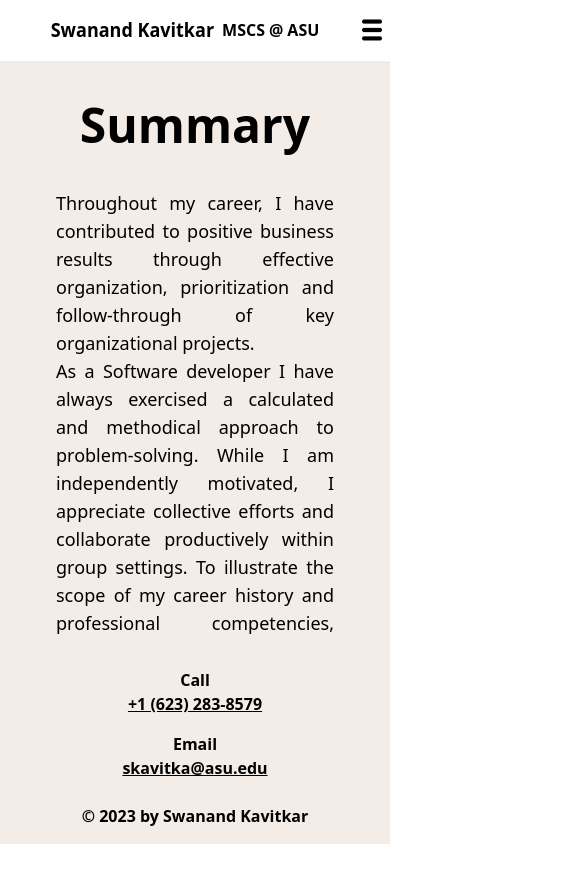
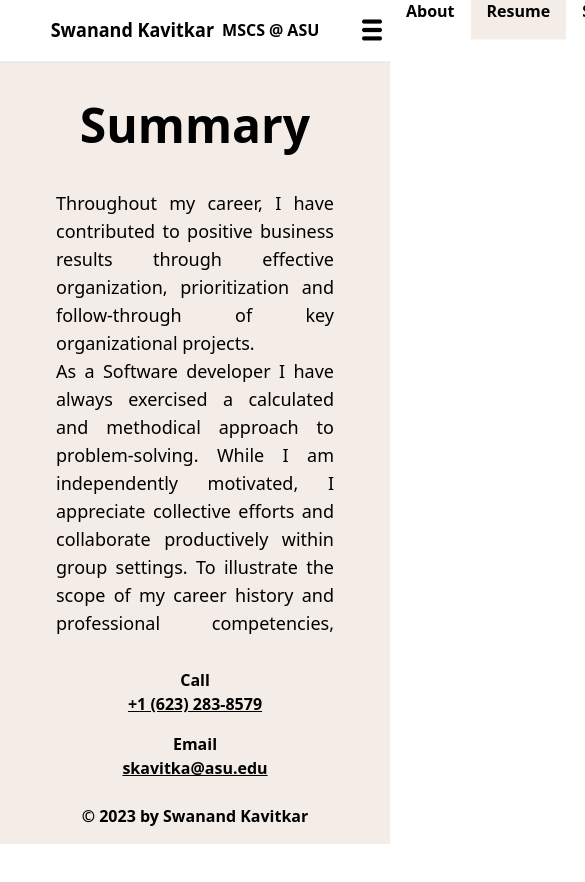
Before and after one commit to S-Threepio/S-Threepio.github.io, a React (Create React App) app: page /resume in a window 390 px wide. Shown: the top 882 px of the page, 585 px wide, since content can reach past the window. Before the commit the page ends 844 px from the top, so only its background shows below. Built offline with nearby package versions, Linux system fonts and the light colour scheme.

Commit message:
fixed animation

```diff
--- a/public/index.html
+++ b/public/index.html
@@ -26,7 +26,7 @@
     -->
     <title>React App</title>
   </head>
-  <body class="overflow-auto md:overflow-hidden">
+  <body class="overflow-auto overflow-x-hidden md:overflow-hidden">
     <noscript>You need to enable JavaScript to run this app.</noscript>
     <div id="root"></div>
     <!--
--- a/src/App.js
+++ b/src/App.js
@@ -1,8 +1,8 @@
 import React from "react";
 import Header from "./Header.js";
 import Footer from "./Footer.js";
-import About from "./components/About.js";
-import Resume from "./components/Resume.js";
+import About from "./components/Landing/About.js";
+import Resume from "./components/Resume/Resume.js";
 import Skills from "./components/Skills.js";
 import Projects from "./components/Projects.js";
 import Blogs from "./components/Blogs.js";
@@ -18,6 +18,7 @@ const App = () => {
         <Routes>
           <Route path="/" element={<About />} />
           <Route path="/resume" element={<Resume />} />
+          {/* <Route path="/skills" element={<Skills />} /> */}
         </Routes>
       </Router>
       <Footer />
--- a/src/Header.js
+++ b/src/Header.js
@@ -45,14 +45,18 @@ const Header = () => {
         <div>
           <ul
             className={`transition-transform duration-300 transform md:transform-none flex-col fixed top-0 left-0 w-screen h-screen z-50 items-stretch  bg-white text-center  md:static md:h-auto md:w-auto md:flex md:flex-row md:text-base
-            ${isMenuOpen ? "flex translate-x-0" : "translate-x-full hidden"}`}
+            ${isMenuOpen ? "flex translate-x-0" : "translate-x-full"}`}
           >
             {navLinks.map((link, index) => (
               <Link
                 to={link.url}
                 key={index}
                 className={`px-4 py-4 sm:py-2 transition duration-100 ease-out hover:bg-[#F4ECE6] md:hover:scale-105 cursor-pointer
-                ${window.location.pathname == link.url ? "bg-[#F4ECE6]" : ""}`}
+                ${
+                  window.location.pathname == link.url
+                    ? "bg-[#F4ECE6]"
+                    : "bg-white"
+                }`}
                 onClick={() => setCustomActiveIndex(index)}
               >
                 {link.label}
--- a/src/components/About.js
+++ b/src/components/Landing/About.js
@@ -1,6 +1,6 @@
 import React from "react";
-import CardSection from "./Landing/CardSection";
-import Bio from "./Landing/Bio";
+import CardSection from "./CardSection";
+import Bio from "./Bio";
 const About = () => {
   return (
     <div className="flex-col flex-1 w-screen overflow-scroll md:flex-row md:flex">
--- a/src/components/Resume.js
+++ b/src/components/Resume/Resume.js
@@ -61,7 +61,7 @@ const Resume = () => {
           </div>
           <div
             href="/resume"
-            className="w-max px-12 py-1  bg-[#0050FF] text-white font-thin transition duration-100 ease-out hover:scale-105 hover:bg-[#F4ECE6] hover:cursor-pointer hover:text-gray-950 border border-gray-400 rounded-full shadow"
+            className="w-max px-12 py-1  bg-[#0050FF] text-white font-semibold transition duration-100 ease-out hover:scale-105 hover:bg-[#F4ECE6] hover:cursor-pointer hover:text-gray-950 border border-gray-400 rounded-full shadow"
           >
             Download Resume
           </div>
```
Also changed, not shown: src/components/Resume/Education.js (renamed from src/components/Education.js), src/components/Resume/Work.js (renamed from src/components/Work.js).
